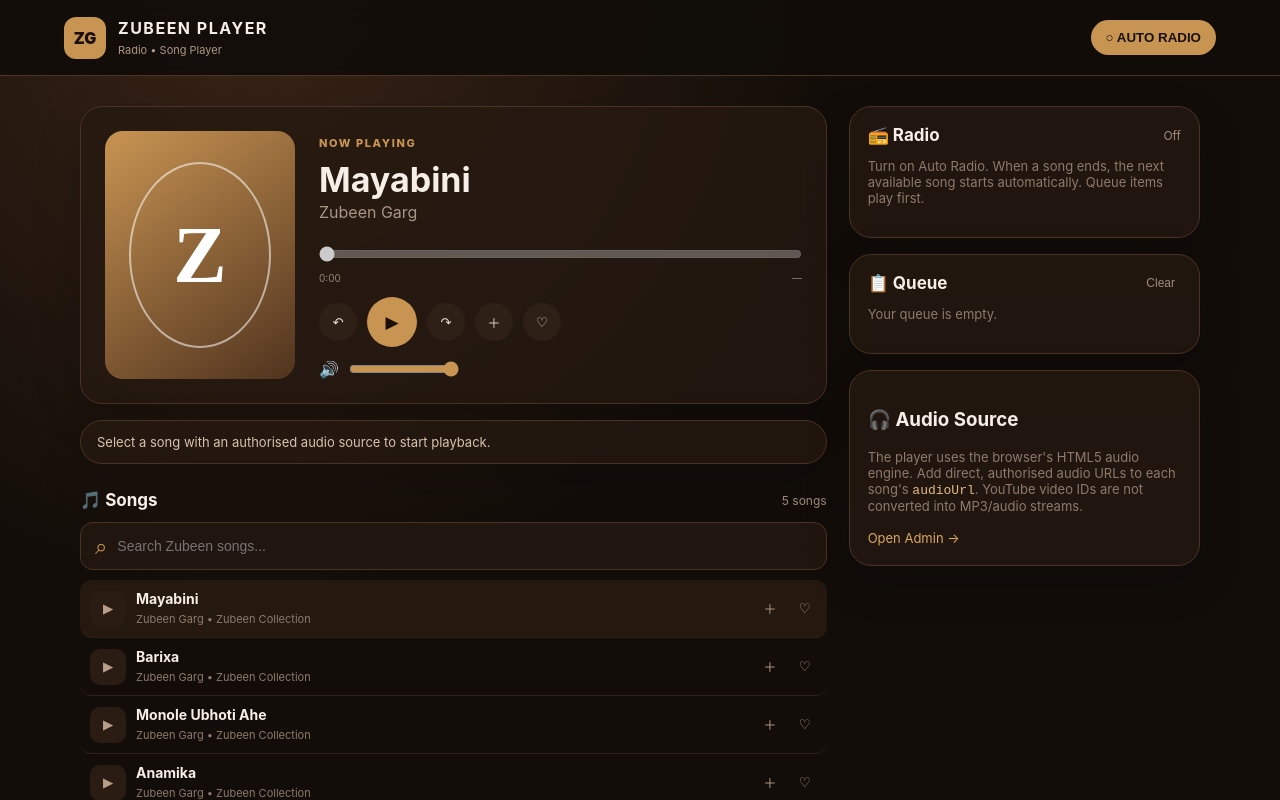
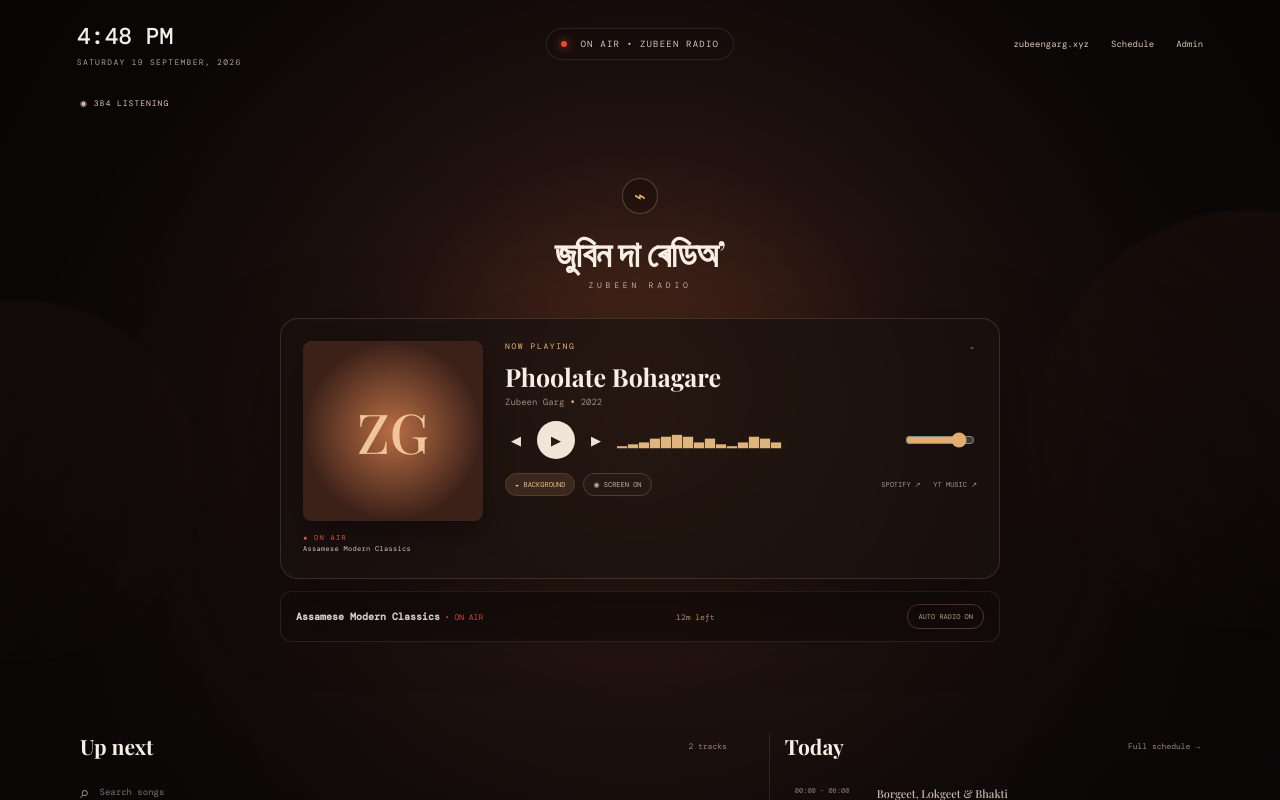
Before and after one commit to nituldeka2026-debug/zubeen-player, a React (Vite) app: page / in a window 1280 px wide. Shown: the top 800 px of the page. Built offline with nearby package versions, Linux system fonts and the light colour scheme.

Commit message:
Add files via upload

```diff
--- a/src/main.jsx
+++ b/src/main.jsx
@@ -1,213 +1,131 @@
-import React, {useEffect, useMemo, useRef, useState} from "react";
-import { createRoot } from "react-dom/client";
-import "./styles.css";
+import React, {useEffect, useMemo, useRef, useState} from 'react';
+import {createRoot} from 'react-dom/client';
+import './styles.css';
 
-// Add ONLY audio URLs that your service is authorised to stream.
-// YouTube video IDs are metadata only; they are not treated as audio URLs.
 const DEFAULT_SONGS = [
-  {id: 1, title: "Mayabini", artist: "Zubeen Garg", album: "Zubeen Collection", year: "—", audioUrl: "", duration: "—"},
-  {id: 2, title: "Barixa", artist: "Zubeen Garg", album: "Zubeen Collection", year: "—", audioUrl: "", duration: "—"},
-  {id: 3, title: "Monole Ubhoti Ahe", artist: "Zubeen Garg", album: "Zubeen Collection", year: "—", audioUrl: "", duration: "—"},
-  {id: 4, title: "Anamika", artist: "Zubeen Garg", album: "Zubeen Collection", year: "—", audioUrl: "", duration: "—"},
-  {id: 5, title: "Pakhi", artist: "Zubeen Garg", album: "Zubeen Collection", year: "—", audioUrl: "", duration: "—"}
+  {id:1,title:'Phoolate Bohagare',artist:'Zubeen Garg',year:'2022',category:'Bihu & High Energy',youtubeId:'',thumbnail:''},
+  {id:2,title:'Mayabini',artist:'Zubeen Garg',year:'—',category:'Assamese Modern Classics',youtubeId:'',thumbnail:''},
+  {id:3,title:'Monole Ubhoti Ahe',artist:'Zubeen Garg',year:'—',category:'Assamese Modern Classics',youtubeId:'',thumbnail:''},
+  {id:4,title:'Barixa',artist:'Zubeen Garg',year:'—',category:'Midnight Melodies',youtubeId:'',thumbnail:''},
+  {id:5,title:'Anamika',artist:'Zubeen Garg',year:'—',category:'Borgeet, Lokgeet & Bhakti',youtubeId:'',thumbnail:''}
 ];
 
-function formatTime(value) {
-  if (!Number.isFinite(value)) return "0:00";
-  const m = Math.floor(value / 60);
-  const s = Math.floor(value % 60).toString().padStart(2, "0");
-  return `${m}:${s}`;
+const ROTATIONS = [
+  {start:'00:00',end:'08:00',title:'Borgeet, Lokgeet & Bhakti',assamese:'ভক্তি, গীতিকবিতা আৰু লোকগীত',desc:'Quiet, rich, soulful. Saturdays before sunrise, folk as the light comes.',cat:'Borgeet, Lokgeet & Bhakti'},
+  {start:'08:00',end:'11:00',title:'Bihu & High Energy',assamese:'বিহু আৰু উচ্ছল গীত',desc:'Dhol, pepa, rogori. The morning belongs to the fields.',cat:'Bihu & High Energy'},
+  {start:'11:00',end:'17:00',title:'Assamese Modern Classics',assamese:'অসমীয়া আধুনিক ক্লাছিক',desc:'Anamika, Mayabini, Maya — the songs that raised a generation.',cat:'Assamese Modern Classics'},
+  {start:'17:00',end:'21:00',title:'Bollywood Nostalgia',assamese:'বলিউড নষ্টালজিয়া',desc:'The playback years, when the rest of the country learned his voice.',cat:'Bollywood Nostalgia'},
+  {start:'21:00',end:'00:00',title:'Midnight Melodies',assamese:'মাজনিশাৰ সুৰ',desc:'Slow, soulful, unhurried. For the ones still awake.',cat:'Midnight Melodies'}
+];
+
+function getRotation(date=new Date()) {
+  const mins=date.getHours()*60+date.getMinutes();
+  const index=mins<480?0:mins<660?1:mins<1020?2:mins<1260?3:4;
+  return ROTATIONS[index];
 }
+function formatClock(d){return d.toLocaleTimeString([], {hour:'2-digit',minute:'2-digit'}).replace(/^0/,'');}
+function formatRemaining(d){
+  const end = d.getHours()*60+d.getMinutes();
+  const r = (getRotation(d).end==='00:00'?1440:parseInt(getRotation(d).end.slice(0,2))*60)-end;
+  return `${Math.max(0,r)}m left`;
+}
+function youtubeThumb(id){return id?`https://i.ytimg.com/vi/${id}/hqdefault.jpg`:'';}
 
-function App() {
-  const audioRef = useRef(null);
-  const [songs, setSongs] = useState(() => {
-    try { return JSON.parse(localStorage.getItem("zubeen_songs")) || DEFAULT_SONGS; } catch { return DEFAULT_SONGS; }
-  });
-  const [query, setQuery] = useState("");
-  const [current, setCurrent] = useState(() => {
-    try { return (JSON.parse(localStorage.getItem("zubeen_songs")) || DEFAULT_SONGS)[0]; } catch { return DEFAULT_SONGS[0]; }
-  });
-  const [playing, setPlaying] = useState(false);
-  const [radio, setRadio] = useState(false);
-  const [favorites, setFavorites] = useState([]);
-  const [queue, setQueue] = useState([]);
-  const [notice, setNotice] = useState("Select a song with an authorised audio source to start playback.");
-  const [position, setPosition] = useState(0);
-  const [duration, setDuration] = useState(0);
-  const [volume, setVolume] = useState(1);
+function App(){
+  const [songs,setSongs]=useState(()=>{try{return JSON.parse(localStorage.getItem('zubeen_songs'))||DEFAULT_SONGS}catch{return DEFAULT_SONGS}});
+  const [current,setCurrent]=useState(()=>{try{return (JSON.parse(localStorage.getItem('zubeen_songs'))||DEFAULT_SONGS)[0]}catch{return DEFAULT_SONGS[0]}});
+  const [playing,setPlaying]=useState(false);
+  const [clock,setClock]=useState(new Date());
+  const [bg,setBg]=useState(true);
+  const [screenOn,setScreenOn]=useState(false);
+  const [volume,setVolume]=useState(.85);
+  const [query,setQuery]=useState('');
+  const [radio,setRadio]=useState(true);
+  const [notice,setNotice]=useState('');
+  const playerRef=useRef(null);
+  const playerReady=useRef(false);
 
-  const filtered = useMemo(
-    () => songs.filter(s => `${s.title} ${s.artist} ${s.album}`.toLowerCase().includes(query.toLowerCase())),
-    [query]
-  );
+  const rotation=getRotation(clock);
+  const filtered=useMemo(()=>songs.filter(s=>`${s.title} ${s.artist}`.toLowerCase().includes(query.toLowerCase())),[songs,query]);
+  const rotationSongs=songs.filter(s=>s.category===rotation.cat);
+  const currentIndex=Math.max(0,songs.findIndex(s=>s.id===current.id));
 
-  useEffect(() => {
-    const audio = audioRef.current;
-    if (!audio) return;
-    audio.volume = volume;
-  }, [volume]);
+  useEffect(()=>{const t=setInterval(()=>setClock(new Date()),1000);return()=>clearInterval(t)},[]);
+  useEffect(()=>{localStorage.setItem('zubeen_songs',JSON.stringify(songs))},[songs]);
 
-  useEffect(() => {
-    const audio = audioRef.current;
-    if (!audio) return;
-    if (!current.audioUrl) {
-      audio.pause();
-      setPlaying(false);
-      return;
+  useEffect(()=>{
+    window.onYouTubeIframeAPIReady=()=>{
+      playerRef.current=new window.YT.Player('yt-player',{videoId:current.youtubeId||'',playerVars:{autoplay:0,controls:1,rel:0,playsinline:1,modestbranding:1},events:{onReady:()=>{playerReady.current=true},onStateChange:(e)=>{if(e.data===1)setPlaying(true);if(e.data===2)setPlaying(false);if(e.data===0)nextSong()}}});
+    };
+    if(!document.getElementById('youtube-iframe-api')){const s=document.createElement('script');s.id='youtube-iframe-api';s.src='https://www.youtube.com/iframe_api';document.body.appendChild(s)} else if(window.YT?.Player) window.onYouTubeIframeAPIReady();
+    return()=>{window.onYouTubeIframeAPIReady=null};
+  },[]);
+
+  useEffect(()=>{
+    if(!current.youtubeId){setPlaying(false);return}
+    const load=()=>{if(playerRef.current?.loadVideoById){playerRef.current.loadVideoById(current.youtubeId); if(!playing)playerRef.current.pauseVideo()}};
+    if(playerReady.current)load(); else setTimeout(load,300);
+  },[current.youtubeId]); // eslint-disable-line react-hooks/exhaustive-deps
+
+  function playSong(song){
+    setCurrent(song);setNotice('');
+    if(!song.youtubeId){setPlaying(false);setNotice('Ei song-r YouTube Video ID etiyaloi add kora nai. Admin → Edit Catalog-ot ID add kora.');return}
+    setTimeout(()=>{if(playerRef.current?.loadVideoById)playerRef.current.loadVideoById(song.youtubeId);},100);
   }
-    audio.load();
-    if (playing) {
-      audio.play().catch(() => {
-        setPlaying(false);
-        setNotice("Playback was blocked. Tap Play again or check the audio source.");
-      });
+  function togglePlay(){
+    if(!current.youtubeId){setNotice('Current song-r YouTube Video ID nai.');return}
+    if(!playerRef.current){setNotice('YouTube player loading...');return}
+    if(playing)playerRef.current.pauseVideo();else playerRef.current.playVideo();
   }
-  }, [current]); // eslint-disable-line react-hooks/exhaustive-deps
+  function nextSong(){
+    const list=rotationSongs.length?rotationSongs:songs;
+    if(!list.length)return;
+    const idx=list.findIndex(s=>s.id===current.id);playSong(list[(idx+1+list.length)%list.length]);
+  }
+  function prevSong(){const idx=songs.findIndex(s=>s.id===current.id);playSong(songs[(idx-1+songs.length)%songs.length]);}
+  function toggleRadio(){setRadio(v=>!v);setNotice(!radio?'Auto radio ON — song end hole next song play hobo.':'Auto radio OFF.');}
 
-  function playSong(song, start = true) {
-    setCurrent(song);
-    setPosition(0);
-    setDuration(0);
-    if (!song.audioUrl) {
-      setPlaying(false);
-      setNotice("Audio source unavailable for this song. Add an authorised audio URL in the catalog/admin backend.");
-      return;
-    }
-    setNotice("");
-    setPlaying(start);
-  }
-
-  function togglePlay() {
-    const audio = audioRef.current;
-    if (!current.audioUrl) {
-      setNotice("Audio source unavailable for this song. Add an authorised audio URL in the catalog/admin backend.");
-      return;
-    }
-    if (!audio) return;
-    if (audio.paused) {
-      audio.play().then(() => setPlaying(true)).catch(() => setNotice("Could not start this audio source."));
-    } else {
-      audio.pause();
-      setPlaying(false);
-    }
-  }
-
-  function nextSong() {
-    if (queue.length) {
-      const [next, ...rest] = queue;
-      setQueue(rest);
-      playSong(next);
-      return;
-    }
-    const list = filtered.length ? filtered : songs;
-    const i = list.findIndex(s => s.id === current.id);
-    playSong(list[(i + 1 + list.length) % list.length]);
-  }
-
-  function prevSong() {
-    const list = filtered.length ? filtered : songs;
-    const i = list.findIndex(s => s.id === current.id);
-    playSong(list[(i - 1 + list.length) % list.length]);
-  }
-
-  function handleEnded() {
-    setPlaying(false);
-    if (radio) {
-      setTimeout(nextSong, 50);
-    }
-  }
-
-  function toggleFavorite(id) {
-    setFavorites(v => v.includes(id) ? v.filter(x => x !== id) : [...v, id]);
-  }
-
-  function addQueue(song) {
-    setQueue(q => q.some(x => x.id === song.id) ? q : [...q, song]);
-    setNotice(`${song.title} added to queue.`);
-  }
-
-  function seek(e) {
-    const value = Number(e.target.value);
-    const audio = audioRef.current;
-    if (!audio || !Number.isFinite(audio.duration)) return;
-    audio.currentTime = value;
-    setPosition(value);
-  }
-
-  return (
-    <div className="app">
-      <audio
-        ref={audioRef}
-        src={current.audioUrl || undefined}
-        preload="metadata"
-        onTimeUpdate={e => setPosition(e.currentTarget.currentTime)}
-        onLoadedMetadata={e => setDuration(e.currentTarget.duration)}
-        onPlay={() => setPlaying(true)}
-        onPause={() => setPlaying(false)}
-        onEnded={handleEnded}
-        onError={() => { setPlaying(false); setNotice("This audio source could not be loaded. Check that the URL is direct, reachable and authorised."); }}
-      />
-
+  return <div className={`app ${bg?'cinematic':''} ${screenOn?'screen-on':''}`}>
+    <div className="ambient one"/><div className="ambient two"/>
     <header className="topbar">
-        <div className="brand">
-          <div className="brand-mark">ZG</div>
-          <div><h1>ZUBEEN PLAYER</h1><span>Radio • Song Player</span></div>
-        </div>
-        <button className={`radio-btn ${radio ? "active" : ""}`} onClick={() => setRadio(v => !v)}>
-          {radio ? "● RADIO ON" : "○ AUTO RADIO"}
-        </button>
+      <div><div className="clock">{formatClock(clock)}</div><div className="date">{clock.toLocaleDateString('en-IN',{weekday:'long',day:'2-digit',month:'long',year:'numeric'}).toUpperCase()}</div></div>
+      <div className="onair"><i/> ON AIR • ZUBEEN RADIO</div>
+      <nav><a href="/">zubeengarg.xyz</a><a href="/schedule.html">Schedule</a><a href="/admin.html">Admin</a></nav>
     </header>
 
-      <main className="layout">
-        <section className="left">
-          <div className="now-card">
-            <div className="cover"><div className="cover-inner">Z</div></div>
-            <div className="now-info">
-              <span className="eyebrow">{radio ? "AUTO RADIO" : "NOW PLAYING"}</span>
+    <main>
+      <div className="listen">◉ {Math.max(1,Math.round(349 + songs.length*7))} LISTENING</div>
+      <section className="hero">
+        <div className="signal">⌁</div>
+        <h1>জুবিন দা ৰেডিঅ’</h1><div className="subtitle">ZUBEEN RADIO</div>
+        <div className="player-card">
+          <div className="art-side">
+            <div className="cover">{current.thumbnail||youtubeThumb(current.youtubeId)?<img src={current.thumbnail||youtubeThumb(current.youtubeId)} alt=""/>:<div className="cover-placeholder">ZG</div>}</div>
+            <div className="mini-onair">● ON AIR<br/><span>{rotation.title}</span></div>
+          </div>
+          <div className="player-info">
+            <div className="label">NOW PLAYING <span>⌄</span></div>
             <h2>{current.title}</h2>
-              <p>{current.artist}</p>
-              <input className="progress-range" type="range" min="0" max={duration || 0} step="0.1" value={Math.min(position, duration || 0)} onChange={seek} disabled={!duration} />
-              <div className="time"><span>{formatTime(position)}</span><span>{duration ? formatTime(duration) : current.duration}</span></div>
-              <div className="controls">
-                <button onClick={prevSong} aria-label="Previous">↶</button>
-                <button className="play" onClick={togglePlay} aria-label="Play">{playing ? "Ⅱ" : "▶"}</button>
-                <button onClick={nextSong} aria-label="Next">↷</button>
-                <button onClick={() => addQueue(current)} aria-label="Queue">＋</button>
-                <button onClick={() => toggleFavorite(current.id)} className={favorites.includes(current.id) ? "liked" : ""} aria-label="Favorite">{favorites.includes(current.id) ? "♥" : "♡"}</button>
+            <p>{current.artist} <b>•</b> {current.year}</p>
+            <div className="yt-wrap"><div id="yt-player"/></div>
+            <div className="fake-controls">
+              <button onClick={prevSong}>◀</button><button className="main-play" onClick={togglePlay}>{playing?'Ⅱ':'▶'}</button><button onClick={nextSong}>▶</button>
+              <div className="fake-wave">▁▂▃▅▆▇▆▃▅▂▁▃▆▅▃</div>
+              <input aria-label="volume" type="range" min="0" max="1" step=".01" value={volume} onChange={e=>setVolume(Number(e.target.value))}/>
             </div>
-              <div className="volume"><span>🔊</span><input type="range" min="0" max="1" step="0.01" value={volume} onChange={e => setVolume(Number(e.target.value))}/></div>
+            <div className="player-actions"><button className={bg?'active':''} onClick={()=>setBg(v=>!v)}>◒ BACKGROUND</button><button className={screenOn?'active':''} onClick={()=>setScreenOn(v=>!v)}>◉ SCREEN ON</button><span>SPOTIFY ↗ &nbsp; YT MUSIC ↗</span></div>
           </div>
-          </div>
-
-          {notice && <div className="notice">{notice}</div>}
-
-          <div className="section-head"><h3>🎵 Songs</h3><span>{filtered.length} songs</span></div>
-          <div className="search"><span>⌕</span><input value={query} onChange={e => setQuery(e.target.value)} placeholder="Search Zubeen songs..." /></div>
-          <div className="song-list">
-            {filtered.map(song => (
-              <div className={`song ${current.id === song.id ? "selected" : ""}`} key={song.id}>
-                <button className="mini-play" onClick={() => playSong(song)}>▶</button>
-                <div className="song-main" onClick={() => playSong(song)}><strong>{song.title}</strong><span>{song.artist} • {song.album}</span></div>
-                <button className="icon" onClick={() => addQueue(song)}>＋</button>
-                <button className={`icon ${favorites.includes(song.id) ? "liked" : ""}`} onClick={() => toggleFavorite(song.id)}>{favorites.includes(song.id) ? "♥" : "♡"}</button>
-              </div>
-            ))}
         </div>
       </section>
 
-        <aside className="right">
-          <div className="panel"><div className="section-head"><h3>📻 Radio</h3><span>{radio ? "Playing automatically" : "Off"}</span></div><p className="empty">Turn on Auto Radio. When a song ends, the next available song starts automatically. Queue items play first.</p></div>
-          <div className="panel">
-            <div className="section-head"><h3>📋 Queue</h3><button className="clear" onClick={() => setQueue([])}>Clear</button></div>
-            {queue.length === 0 ? <p className="empty">Your queue is empty.</p> : queue.map(song => <button className="queue-item" key={song.id} onClick={() => playSong(song)}><span>{song.title}</span><span>▶</span></button>)}
+      {notice&&<div className="notice">{notice}</div>}
+      <section className="radio-strip"><div><strong>{rotation.title}</strong><span> • ON AIR</span></div><div>{formatRemaining(clock)}</div><button onClick={toggleRadio}>{radio?'AUTO RADIO ON':'AUTO RADIO OFF'}</button></section>
+      <section className="below">
+        <div><div className="section-title"><h2>Up next</h2><span>{rotationSongs.length||songs.length} tracks</span></div><div className="search"><span>⌕</span><input value={query} onChange={e=>setQuery(e.target.value)} placeholder="Search songs"/></div>{(filtered.length?filtered:songs).slice(0,7).map((s,i)=><div className={`track ${s.id===current.id?'current':''}`} key={s.id} onClick={()=>playSong(s)}><span className="num">{String(i+1).padStart(2,'0')}</span><span className="track-name"><b>{s.title}</b><small>{s.artist} • {s.year}</small></span><span>{s.id===current.id?'● ON AIR':'▶'}</span></div>)}</div>
+        <div className="schedule-mini"><div className="section-title"><h2>Today</h2><a href="/schedule.html">Full schedule →</a></div>{ROTATIONS.map(r=><div className={`schedule-row ${r.title===rotation.title?'active':''}`} key={r.title}><span>{r.start} – {r.end}</span><b>{r.title}</b></div>)}<p>Five rotations a day, set by the clock in Guwahati.</p></div>
+      </section>
+    </main>
+    <footer>THERE IS NOTHING TO CLICK HERE. YOU CAN’T PICK A SONG OR SKIP ONE — THE CLOCK IN GUWAHATI DECIDES WHAT EVERYONE IS HEARING.</footer>
   </div>
-          <div className="panel"><h3>🎧 Audio Source</h3><p className="empty">The player uses the browser's HTML5 audio engine. Add direct, authorised audio URLs to each song's <code>audioUrl</code>. YouTube video IDs are not converted into MP3/audio streams.</p><a className="admin-link" href="/admin.html">Open Admin →</a></div>
-        </aside>
-      </main>
-      <footer><span>© Zubeen Player</span><span>Authorised audio sources only</span></footer>
-    </div>
-  );
 }
-
-createRoot(document.getElementById("root")).render(<App />);
+createRoot(document.getElementById('root')).render(<App/>);
```
Also changed, not shown: src/styles.css. Lines whose indentation alone changed are shown as unchanged.
